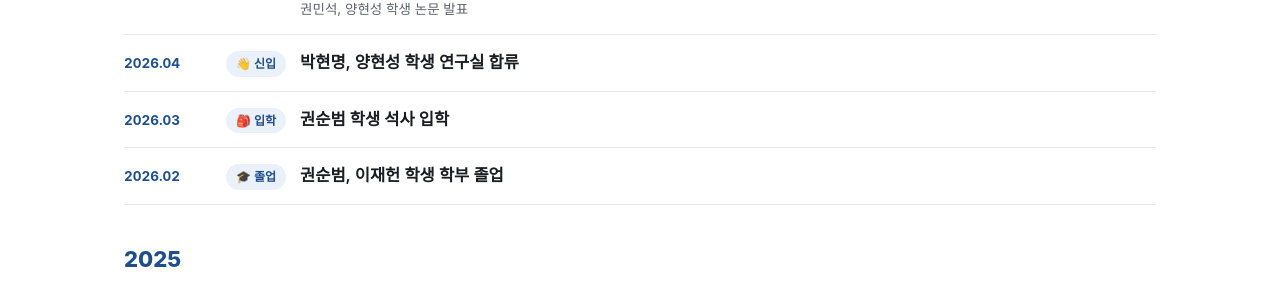
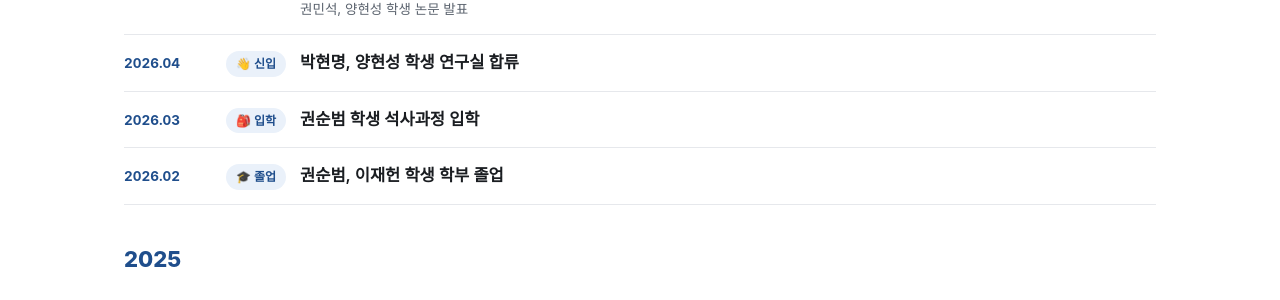
Before and after one commit to JBNU-CILAB/JBNU-CILAB.github.io, a Jekyll site: the page built from news.html, in a window 1280 px wide and 900 px high, scrolled down 538 px. Shown: the part 151-451 px from the top of the window. Built offline with Jekyll 4.4.1, drawn with Linux system fonts in a browser that asks for light colours; some web fonts are replaced.

Commit message:
Reword news: 석사 입학 → 석사과정 입학

```diff
--- a/_data/news.yml
+++ b/_data/news.yml
@@ -40,7 +40,7 @@
 - year: 2026
   date: "2026.03"
   badge: "🎒 입학"
-  text: "권순범 학생 석사 입학"
+  text: "권순범 학생 석사과정 입학"
 
 - year: 2026
   date: "2026.02"
```
